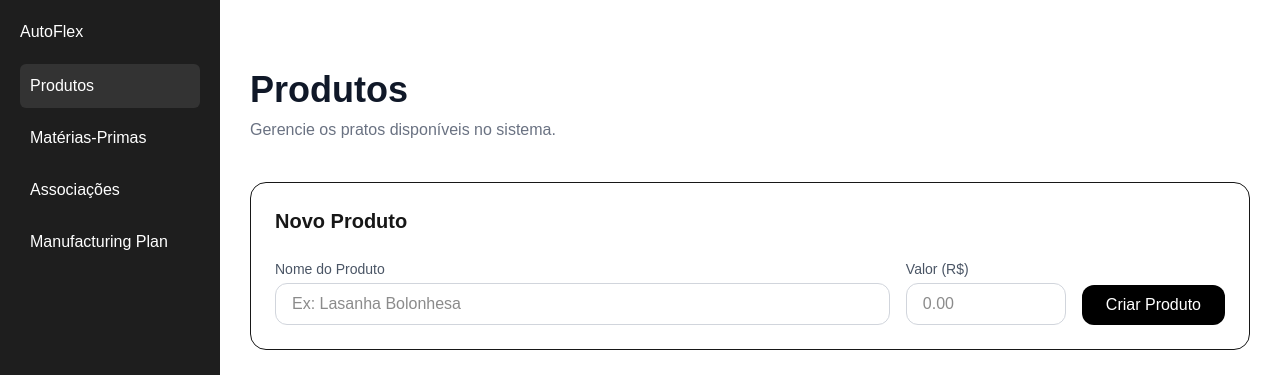
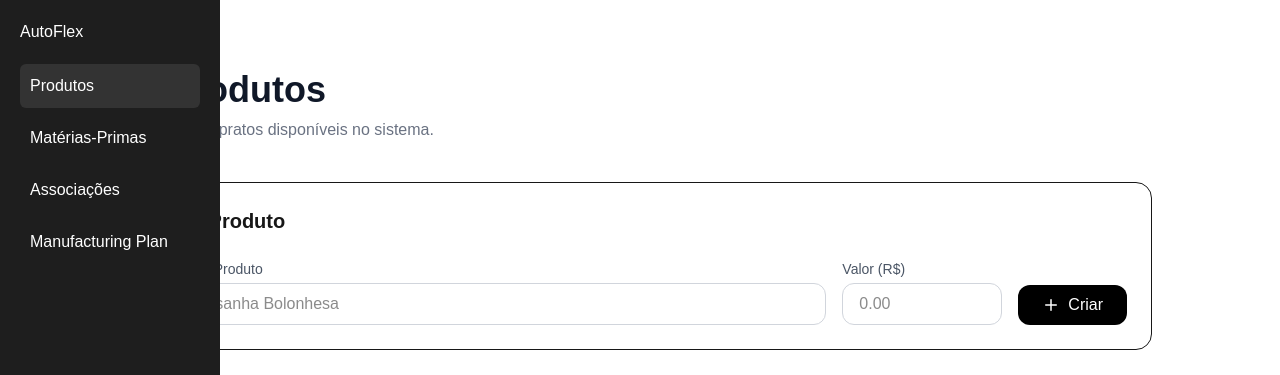
Before and after one commit to ThiagoZardo/autoflex-web, a Next.js app: page /products in a window 1280 px wide. Shown: the top 375 px of the page. Built offline with nearby package versions, Linux system fonts and the light colour scheme; no server answers.

Commit message:
feat: Adjust layout

```diff
--- a/package.json
+++ b/package.json
@@ -10,6 +10,7 @@
   },
   "dependencies": {
     "@reduxjs/toolkit": "^2.11.2",
+    "lucide-react": "^0.575.0",
     "next": "16.1.6",
     "react": "19.2.3",
     "react-dom": "19.2.3",
--- a/src/app/products/page.tsx
+++ b/src/app/products/page.tsx
@@ -1,5 +1,6 @@
 "use client";
 
+import { Plus, Trash2, Package } from "lucide-react";
 import { useEffect, useState } from "react";
 import { useDispatch, useSelector } from "react-redux";
 import { fetchProducts, createProduct, deleteProduct } from "@/src/features/products/productsSlice";
@@ -39,7 +40,10 @@ export default function ProductsPage() {
     <div className="max-w-5xl mx-auto py-10">
       {/* HEADER */}
       <div className="mb-10">
-        <h1 className="text-4xl font-bold text-gray-900">Produtos</h1>
+        <div className="flex items-center gap-3">
+          <Package size={28} />
+          <h1 className="text-4xl font-bold text-gray-900">Produtos</h1>
+        </div>
         <p className="text-gray-500 mt-2">Gerencie os pratos disponíveis no sistema.</p>
       </div>
 
@@ -69,8 +73,12 @@ export default function ProductsPage() {
             />
           </div>
 
-          <button type="submit" className="bg-black text-white px-6 py-2 rounded-xl hover:bg-gray-800 transition self-end cursor-pointer">
-            Criar Produto
+          <button
+            type="submit"
+            className="bg-black text-white px-6 py-2 rounded-xl hover:bg-gray-800 transition self-end cursor-pointer flex items-center gap-2"
+          >
+            <Plus size={18} />
+            Criar
           </button>
         </form>
       </div>
@@ -89,7 +97,7 @@ export default function ProductsPage() {
               <tr>
                 <th className="text-left px-6 py-4">Nome</th>
                 <th className="text-left px-6 py-4">Valor</th>
-                <th className="text-right px-6 py-4">Ações</th>
+                <th className="text-left px-6 py-4">Ações</th>
               </tr>
             </thead>
 
@@ -101,9 +109,9 @@ export default function ProductsPage() {
                   <td className="px-6 py-4 text-right">
                     <button
                       onClick={() => handleDelete(product.id)}
-                      className="text-red-500 hover:text-red-700 font-medium transition cursor-pointer"
+                      className="text-red-500 hover:text-red-700 font-medium transition cursor-pointer flex items-center justify-end gap-2"
                     >
-                      {" "}
+                      <Trash2 size={16} />
                       Excluir
                     </button>
                   </td>
--- a/src/components/layout/AppLayout.tsx
+++ b/src/components/layout/AppLayout.tsx
@@ -1,19 +1,13 @@
-'use client';
+"use client";
 
-import Sidebar from './Sidebar';
+import Sidebar from "./Sidebar";
 
-export default function AppLayout({
-  children,
-}: {
-  children: React.ReactNode;
-}) {
+export default function AppLayout({ children }: { children: React.ReactNode }) {
   return (
     <div className="flex">
       <Sidebar />
 
-      <main className="flex-1 p-10 bg-gray-100 min-h-screen">
-        {children}
-      </main>
+      <main className="ml-[220px] flex-1 p-10">{children}</main>
     </div>
   );
 }
--- a/src/components/layout/Sidebar.tsx
+++ b/src/components/layout/Sidebar.tsx
@@ -36,10 +36,13 @@ export default function Sidebar() {
 const styles = {
   sidebar: {
     width: "220px",
-    height: "100vh",
     background: "#1e1e1e",
     color: "white",
     padding: "20px",
+    position: "fixed",
+    top: 0,
+    left: 0,
+    bottom: 0,
   },
   menuItem: {
     padding: "10px",
```
Also changed, not shown: 1 other file (tests, documents, lock files or other folders).
